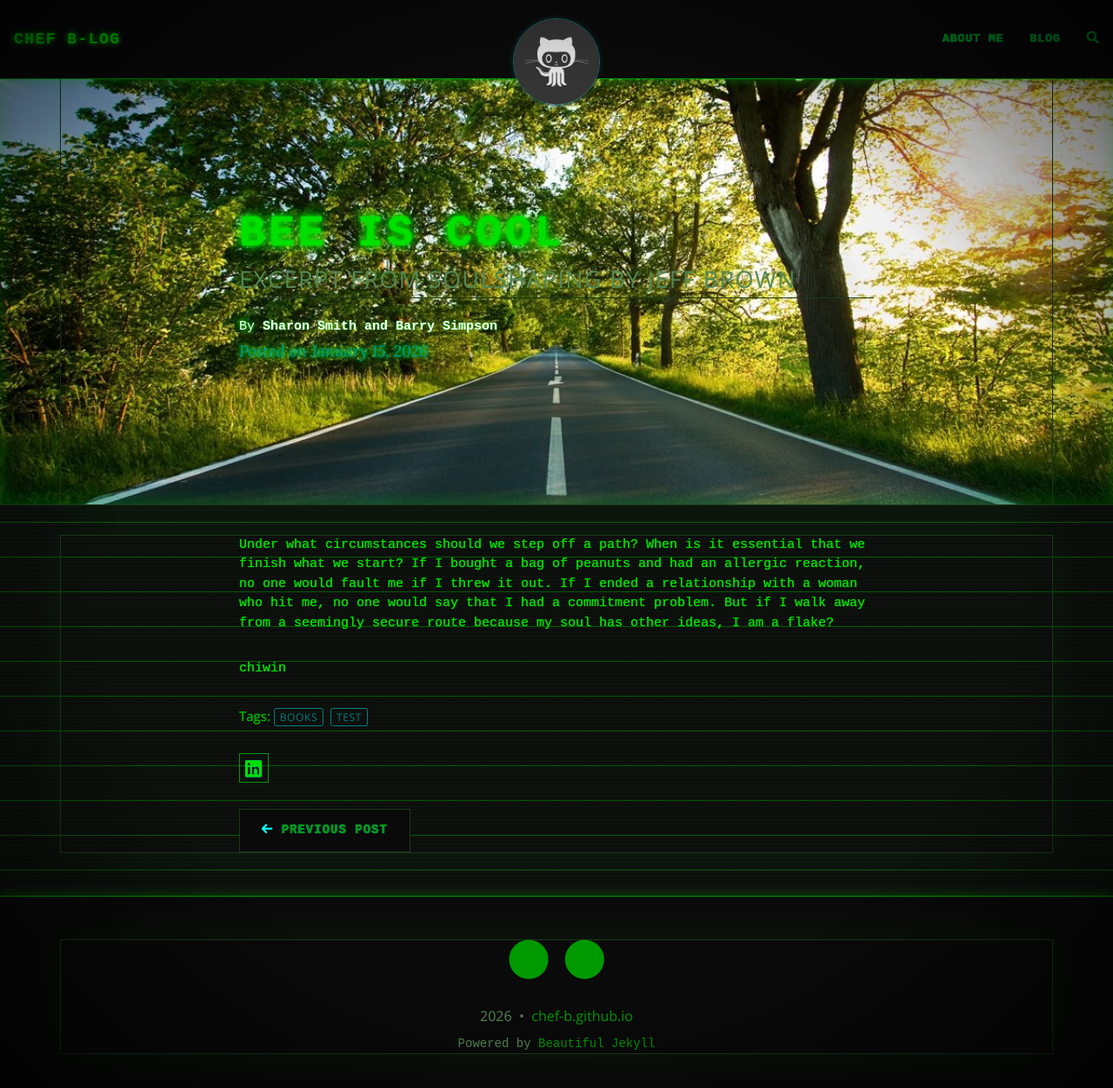
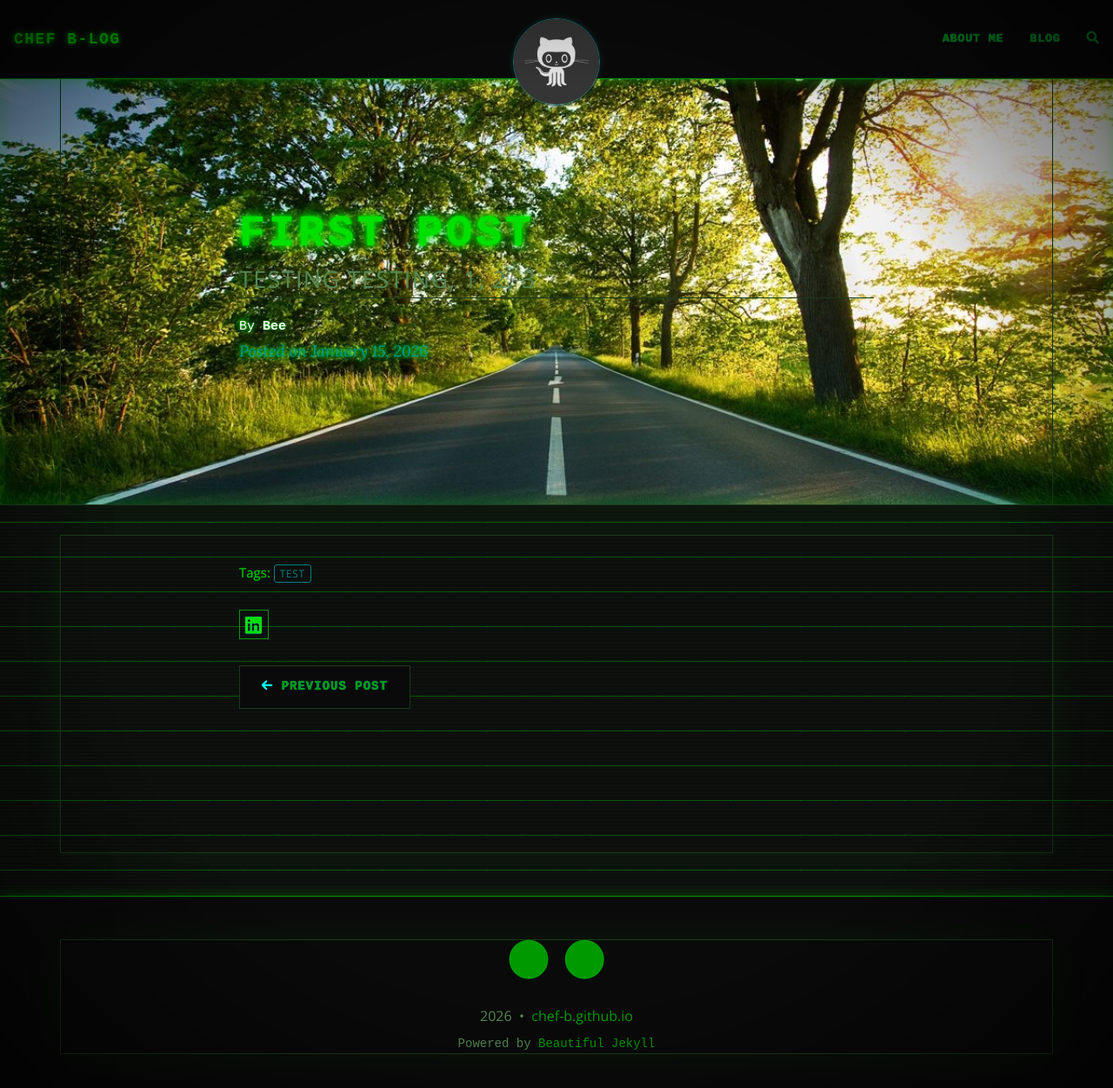
Before and after one commit to chef-b/chef-b.github.io, a Jekyll site: the page built from _posts/2026-01-15-bee-is-cool.md, in a window 1280 px wide and 1261 px high. Shown: the top 1251 px of the window at 87% size. Built offline with Jekyll 4.4.1, drawn with Linux system fonts in a browser that asks for light colours; comment, search, counter and statistics services are not loaded.

Commit message:
Update 2026-01-15-bee-is-cool.md

```diff
--- a/_posts/2026-01-15-bee-is-cool.md
+++ b/_posts/2026-01-15-bee-is-cool.md
@@ -1,14 +1,10 @@
 ---
 layout: post
-title: Bee is cool
-subtitle: Excerpt from Soulshaping by Jeff Brown
+title: First Post
+subtitle: Testing testing, 1, 2, 3
 cover-img: /assets/img/path.jpg
 thumbnail-img: /assets/img/thumb.png
 share-img: /assets/img/path.jpg
-tags: [books, test]
-author: Sharon Smith and Barry Simpson
+tags: [test]
+author: Bee
 ---
-
-Under what circumstances should we step off a path? When is it essential that we finish what we start? If I bought a bag of peanuts and had an allergic reaction, no one would fault me if I threw it out. If I ended a relationship with a woman who hit me, no one would say that I had a commitment problem. But if I walk away from a seemingly secure route because my soul has other ideas, I am a flake?
-
-chiwin
```
